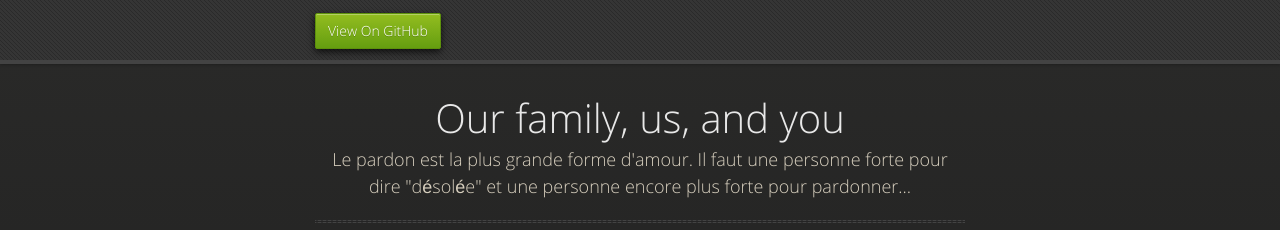
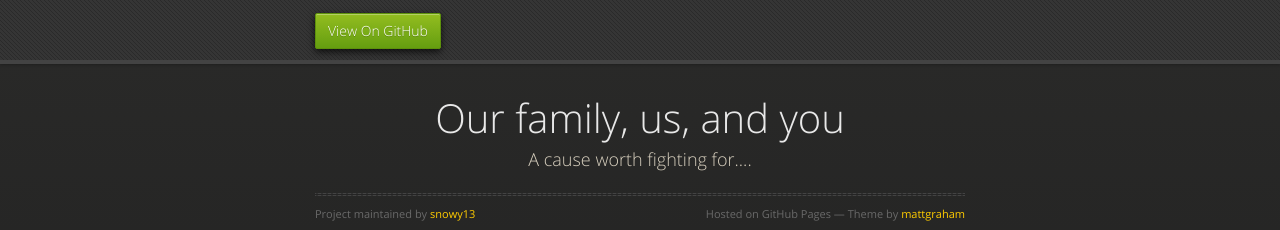
Before and after one commit to snowy13/our-love, a plain HTML site: page love.html in a window 1280 px wide. Shown: the top 230 px of the page. Drawn offline with nearby package versions, Linux system fonts and the light colour scheme.

Commit message:
Update love.html

```diff
--- a/love.html
+++ b/love.html
@@ -29,9 +29,7 @@
       <section>
         <div id="title">
           <h1>Our family, us, and you</h1>
-          <p> Le pardon est la plus grande forme d&#39;amour. Il faut une personne forte pour dire &quot;désolée&quot; et une personne
-
-encore plus forte pour pardonner... </p>
+          <p>A cause worth fighting for....</p>
           <hr>
           <span class="credits left">Project maintained by <a href="https://github.com/snowy13">snowy13</a></span>
           <span class="credits right">Hosted on GitHub Pages &mdash; Theme by <a
@@ -79,7 +77,7 @@ I think we have a lot worth fighting for. We have gone through so much and we ar
 <li>Grow old together, take care of you and be with you when your soggy like a prune</li>
 </ul>
 
-<p>The things I love about you</p>
+    <p><h2>The things I love about you</h2></p>
 <ul>
 <li>When we are in each other's arms</li>
 <li>When I wake up next to you or when you wake me up</li>
```
